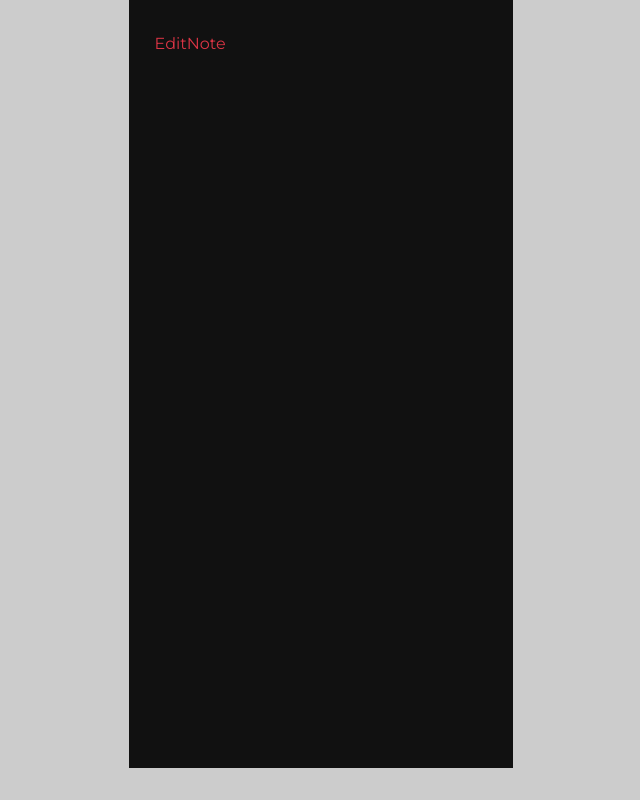
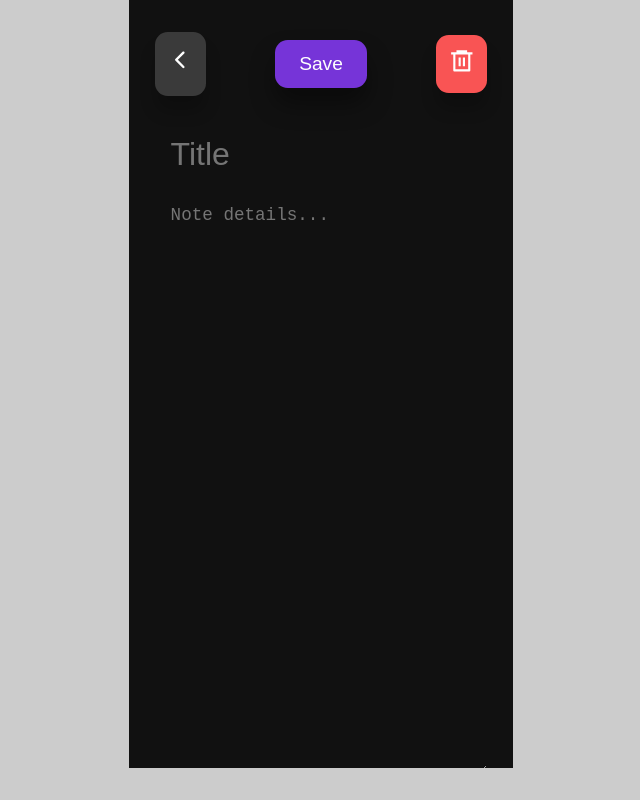
Before and after one commit to shamilvk/React-Not-App, a React (Create React App) app: page /edit-note/1 in a window 1280 px wide. Shown: the whole page, without its empty margins (319-959 px from the left). Built offline with nearby package versions, Linux system fonts and the light colour scheme.

Commit message:
Edit Note page design

```diff
--- a/src/index.css
+++ b/src/index.css
@@ -14,8 +14,8 @@
 :root {
     --color-bg-dark: #3a3a3a;
     --color-bg-black: #111111;
-    --color-white: #dc3545;
-    --color-primary: 	#CCFFCC;
+    --color-white: #fefefe;
+    --color-primary: #7634d8;
     --color-danger: rgb(249, 84, 84);
 }
 
--- a/src/pages/EditNote.jsx
+++ b/src/pages/EditNote.jsx
@@ -1,8 +1,21 @@
-import React from 'react'
+import { Link } from 'react-router-dom';
+import { IoIosArrowBack } from 'react-icons/io';
+import { RiDeleteBin6Line } from 'react-icons/ri';
+
 
 const EditNote = () => {
   return (
-    <div>EditNote</div>
+    <section>
+      <header className="create-note__header ">
+      <Link to="/" className='btn'><IoIosArrowBack/></Link>
+      <button className='btn lg primary'>Save</button>
+      <button className='btn danger'><RiDeleteBin6Line/></button>
+      </header>
+      <form className='create-note__form'>
+        <input type="text" placeholder="Title" autoFocus/>
+        <textarea  rows='28' placeholder="Note details..."></textarea>
+      </form>
+    </section>
   )
 }
 
```
